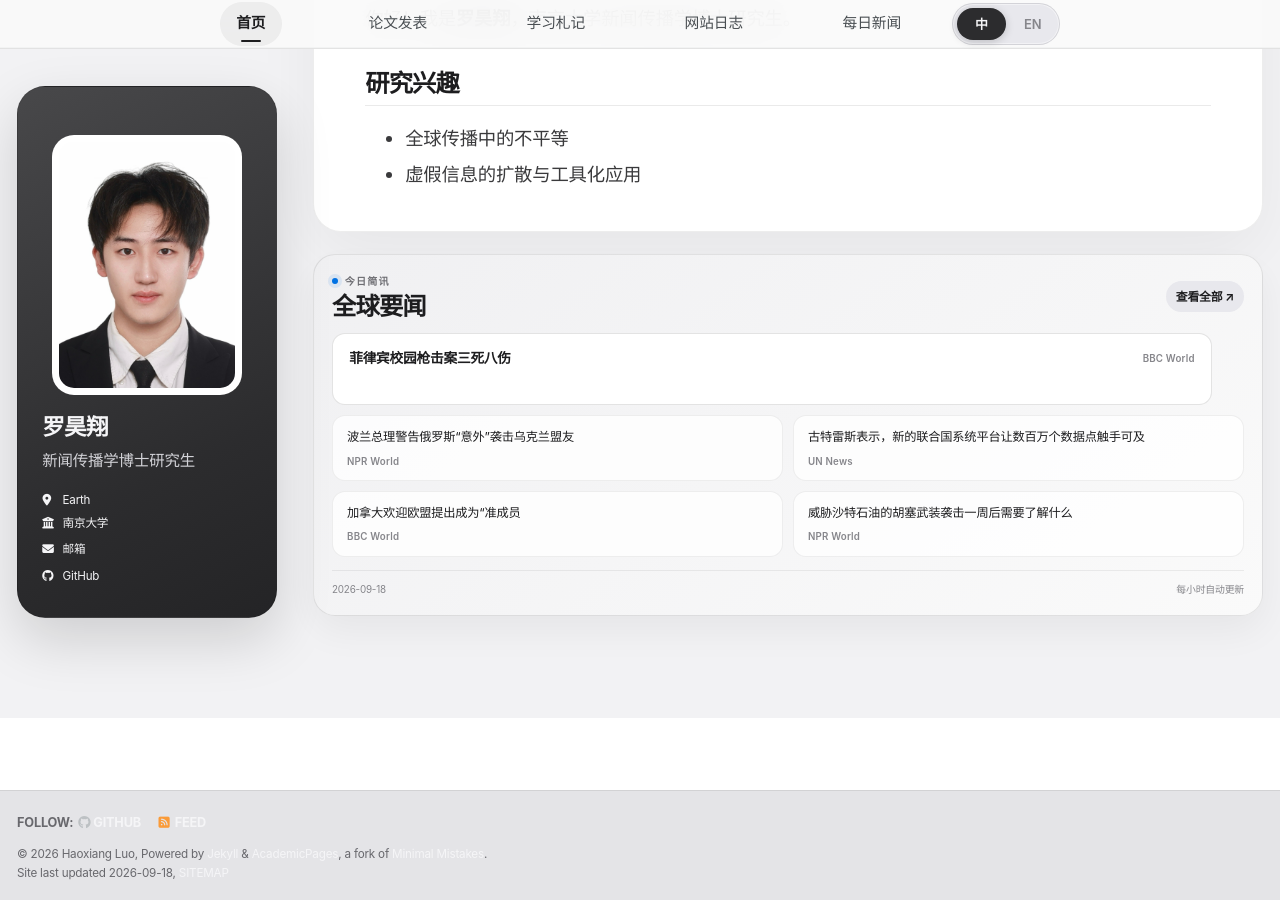
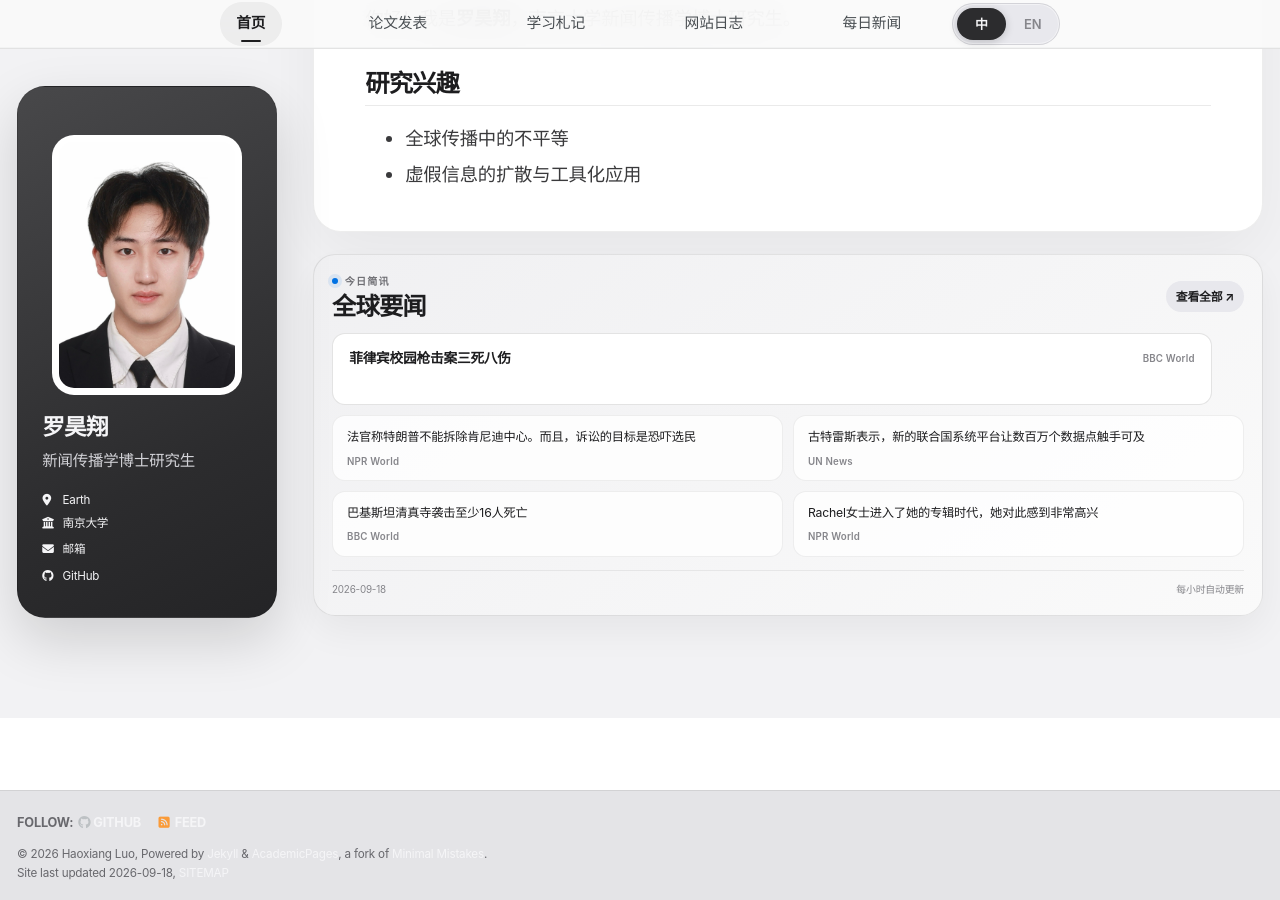
Before and after one commit to HaoxiangLuo/HaoxiangLuo.github.io, a Jekyll site: the page built from _pages/about-zh.md, in a window 1280 px wide and 900 px high, scrolled down 238 px. Built offline with Jekyll 4.4.1, drawn with Linux system fonts in a browser that asks for light colours; a style sheet for code colours, icons or effects is not loaded.

Commit message:
Update daily news 2026-09-18

```diff
--- a/_data/daily_news.json
+++ b/_data/daily_news.json
@@ -1,5 +1,5 @@
 {
-  "updated_at": "2026-09-18T18:24:49+08:00",
+  "updated_at": "2026-09-18T19:23:35+08:00",
   "days": [
     {
       "date": "2026-09-18",
@@ -11,10 +11,10 @@
           "title_zh": "菲律宾校园枪击案三死八伤"
         },
         {
-          "title": "Poland's prime minister warns of Russian 'accidental' attacks on Ukraine's allies",
+          "title": "Judge says Trump can't demolish Kennedy Center. And, lawsuits target voter intimidation",
           "source": "NPR World",
-          "url": "https://www.npr.org/2026/09/18/nx-s1-5973265/poland-nato-russia",
-          "title_zh": "波兰总理警告俄罗斯“意外”袭击乌克兰盟友"
+          "url": "https://www.npr.org/2026/09/18/g-s1-143913/up-first-newsletter-kennedy-center-trump-voter-intimidation-lawsuit-poland-russia-ukraine",
+          "title_zh": "法官称特朗普不能拆除肯尼迪中心。而且，诉讼的目标是恐吓选民"
         },
         {
           "title": "New UN system platform puts millions of data points at users’ fingertips, says Guterres",
@@ -23,16 +23,16 @@
           "title_zh": "古特雷斯表示，新的联合国系统平台让数百万个数据点触手可及"
         },
         {
-          "title": "Canada welcomes EU proposal to become 'associate member'",
+          "title": "At least 16 killed in attack on mosque in Pakistan",
           "source": "BBC World",
-          "url": "https://www.bbc.co.uk/news/articles/cwly7vkke4jxo?at_medium=RSS&at_campaign=rss",
-          "title_zh": "加拿大欢迎欧盟提出成为“准成员"
+          "url": "https://www.bbc.co.uk/news/articles/ckn9wenz8wjwo?at_medium=RSS&at_campaign=rss",
+          "title_zh": "巴基斯坦清真寺袭击至少16人死亡"
         },
         {
-          "title": "What to know after a week of Houthi attacks that threaten Saudi oil",
+          "title": "Ms. Rachel has entered her album era, and she is so happy about it",
           "source": "NPR World",
-          "url": "https://www.npr.org/2026/09/18/nx-s1-5973810/houthi-attacks-saudi-oil-world-markets",
-          "title_zh": "威胁沙特石油的胡塞武装袭击一周后需要了解什么"
+          "url": "https://www.npr.org/2026/09/18/nx-s1-5938847/ms-rachel-mr-aron-new-album-im-so-happy",
+          "title_zh": "Rachel女士进入了她的专辑时代，她对此感到非常高兴"
         },
         {
           "title": "World News in Brief: Winter aid for Gaza, West Bank; Haiti food production; migrant deaths at sea; human rights funding",
@@ -41,16 +41,16 @@
           "title_zh": "世界新闻简讯：对加沙和约旦河西岸的冬季援助；海地粮食生产；移民在海上死亡；人权资助"
         },
         {
-          "title": "Ninth woman's body found as South African police investigate string of deaths",
+          "title": "New wild cat species discovered - with only one known living member",
           "source": "BBC World",
-          "url": "https://www.bbc.co.uk/news/articles/cqx2zgk8k8xvo?at_medium=RSS&at_campaign=rss",
-          "title_zh": "南非警方调查一系列死亡事件时发现第九具女性尸体"
+          "url": "https://www.bbc.co.uk/news/articles/c6x2zgv9rr4ro?at_medium=RSS&at_campaign=rss",
+          "title_zh": "发现新的野猫物种——只有一种已知的现存成员"
         },
         {
-          "title": "Behind the overture from the European Union to Canada",
+          "title": "South Africa 'feels like a prison' for women amid spate of femicides",
           "source": "NPR World",
-          "url": "https://www.npr.org/2026/09/17/nx-s1-5973029/behind-the-overture-from-the-european-union-to-canada",
-          "title_zh": "欧盟向加拿大示好的背后"
+          "url": "https://www.npr.org/2026/09/18/nx-s1-5973822/south-africa-feels-like-a-prison-for-women-amid-spate-of-femicides",
+          "title_zh": "南非发生大量女性杀戮事件，女性“感觉就像一座监狱"
         },
         {
           "title": "Gender equality woefully off track, new UN report reveals",
```
